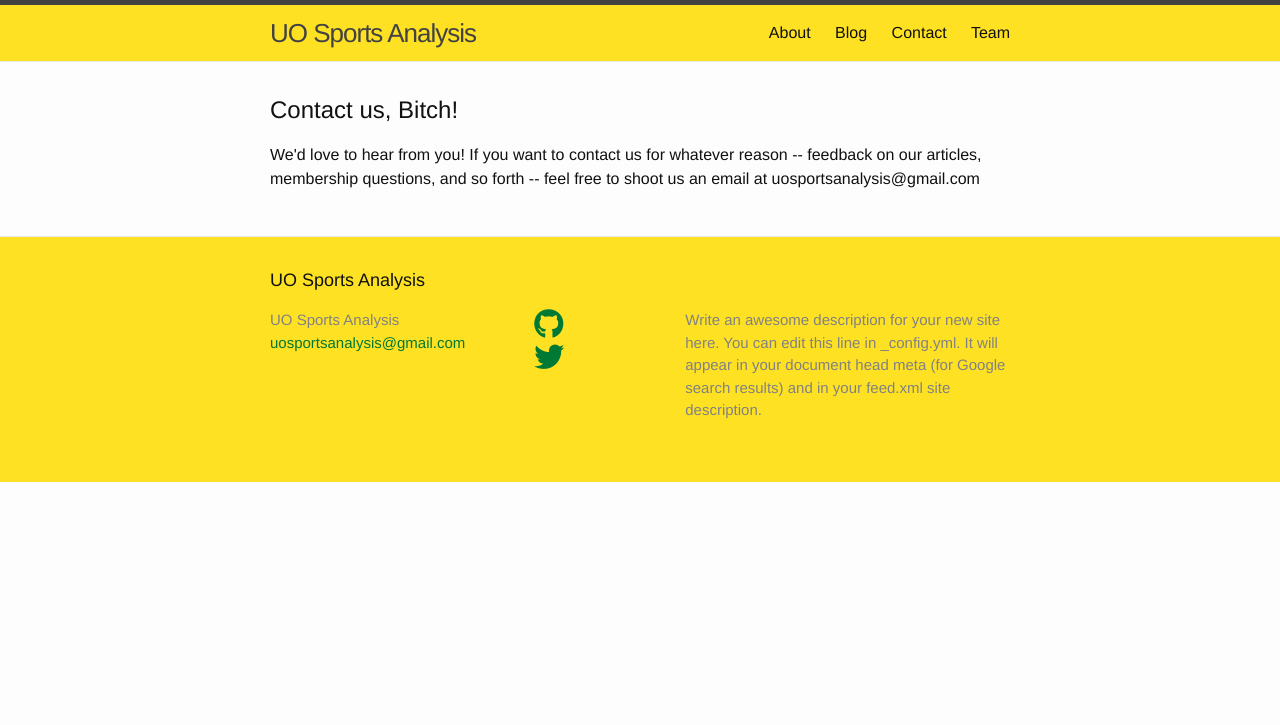
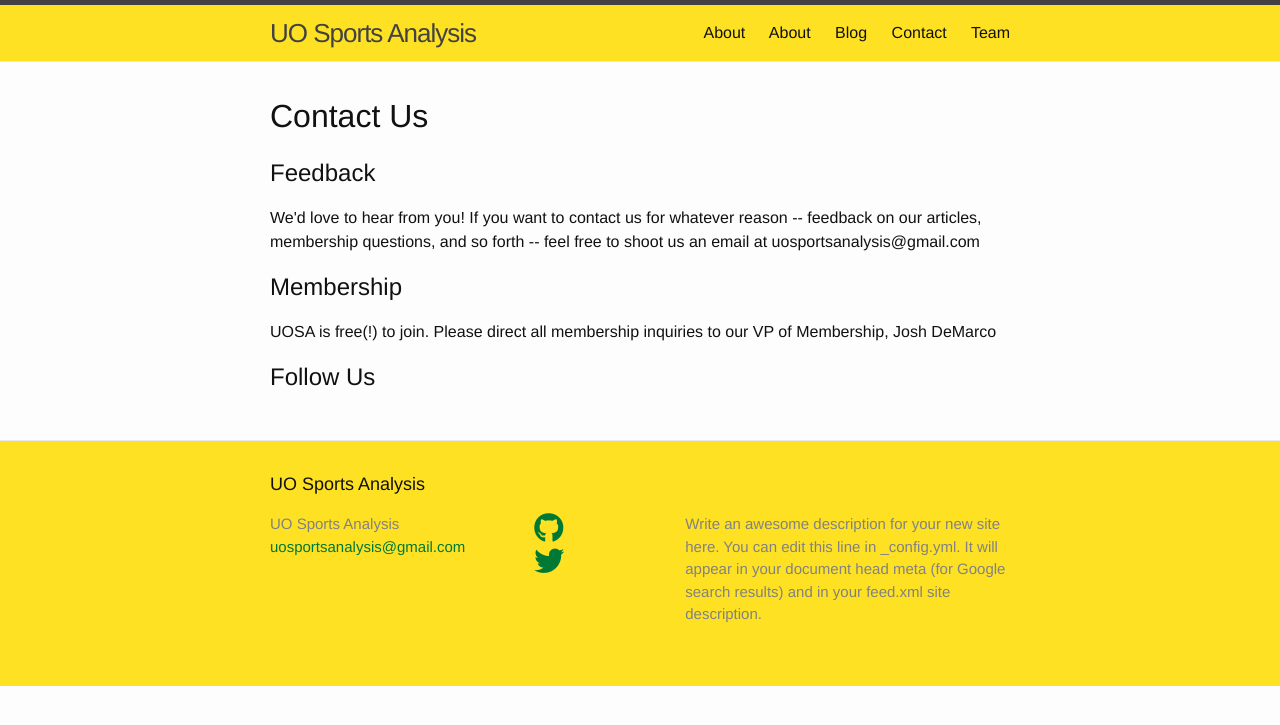
Before and after one commit to uosportsanalysis/uosportsanalysis.github.io, a Jekyll site: the page built from contact.html, in a window 1280 px wide. Shown: the top 725 px of the page. Built offline with Jekyll 4.4.1, drawn with Linux system fonts in a browser that asks for light colours; nearby versions of some CDN libraries.

Commit message:
second commit

```diff
--- a/_includes/footer.html
+++ b/_includes/footer.html
@@ -16,13 +16,13 @@
         <ul class="social-media-list">
           {% if site.github_username %}
           <li>
-            {% include icon-github.html username=site.github_username %}
+            <a href="https://github.com/{{ site.github_username }}"><i class="fa fa-github fa-2x" aria-hidden="true"></i></a>
           </li>
           {% endif %}
 
           {% if site.twitter_username %}
           <li>
-            {% include icon-twitter.html username=site.twitter_username %}
+            <a href="https://twitter.com/{{ site.twitter_username }}"><i class="fa fa-twitter fa-2x" aria-hidden="true"></i></a>
           </li>
           {% endif %}
         </ul>
--- a/_includes/icon-github.html
+++ /dev/null
@@ -1 +0,0 @@
-<a href="https://github.com/{{ include.username }}"><i class="fa fa-github fa-2x" aria-hidden="true"></i></a>
--- a/contact.html
+++ b/contact.html
@@ -3,5 +3,9 @@ layout: default
 title: Contact
 permalink: /contact/
 ---
-<h2>Contact us, Bitch!</h2>
+<h1>Contact Us</h1>
+<h2>Feedback</h2>
 <p>We'd love to hear from you! If you want to contact us for whatever reason -- feedback on our articles, membership questions, and so forth -- feel free to shoot us an email at uosportsanalysis@gmail.com</p>
+<h2>Membership</h2>
+<p>UOSA is free(!) to join. Please direct all membership inquiries to our VP of Membership, Josh DeMarco</p>
+<h2>Follow Us</h2>
```
Also changed, not shown: about.html (added, +42 -0 lines), _includes/icon-github.svg (deleted), _includes/icon-twitter.svg (deleted).
